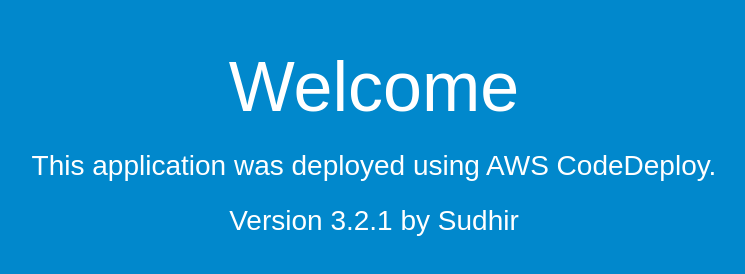
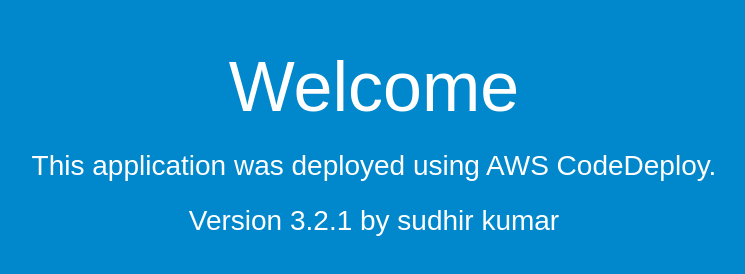
Before and after one commit to sudhirr4u/sudhirrepo, a plain HTML site: page index.html in a window 1280 px wide. Shown: the whole page, without its empty margins (266-1011 px from the left). Drawn offline with Linux system fonts and the light colour scheme.

Commit message:
Update index.html

```diff
--- a/index.html
+++ b/index.html
@@ -28,7 +28,7 @@
   <div align="center">
     <h1>Welcome</h1>
     <h2>This application was deployed using AWS CodeDeploy.</h2>
-<h2>Version 3.2.1 by Sudhir</h2>
+<h2>Version 3.2.1 by sudhir kumar</h2>
     <p></p>
   </div>
 </body>
```
